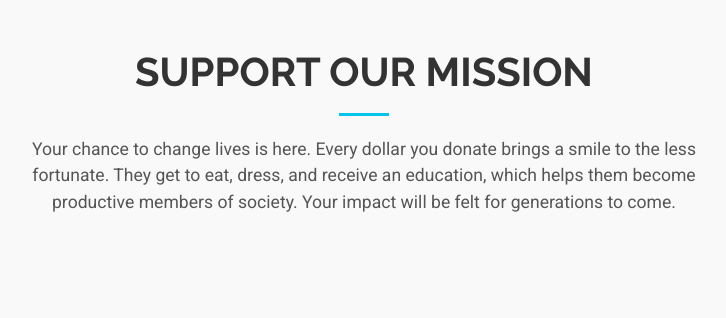
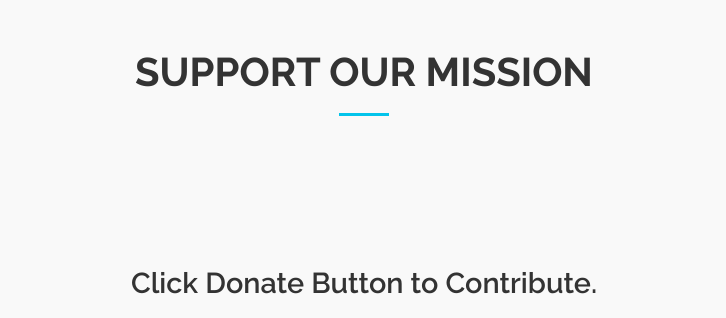
Before and after one commit to kipmilton/hess.org, a plain HTML site: page index.html in a window 1280 px wide. Shown: the part 802-1120 px from the top of the page, without its empty margins (276-1002 px from the left). Drawn offline with nearby package versions, Linux system fonts and the light colour scheme.

```diff
--- a/index.html
+++ b/index.html
@@ -82,9 +82,7 @@
   <!-- Section Title -->
   <div class="container section-title" data-aos="fade-up" style="text-align: center; margin-bottom: 40px;">
     <h2 style="font-size: 2.5rem; color: #333;">Support Our Mission</h2>
-    <p style="font-size: 1.1rem; color: #555; max-width: 700px; margin: 0 auto;">
-      Your chance to change lives is here. Every dollar you donate brings a smile to the less fortunate. They get to eat, dress, and receive an education, which helps them become productive members of society. Your impact will be felt for generations to come.
-    </p>
+
   </div><!-- End Section Title -->
 
   <div class="container" style="text-align: center; padding-top: 30px;">
```
